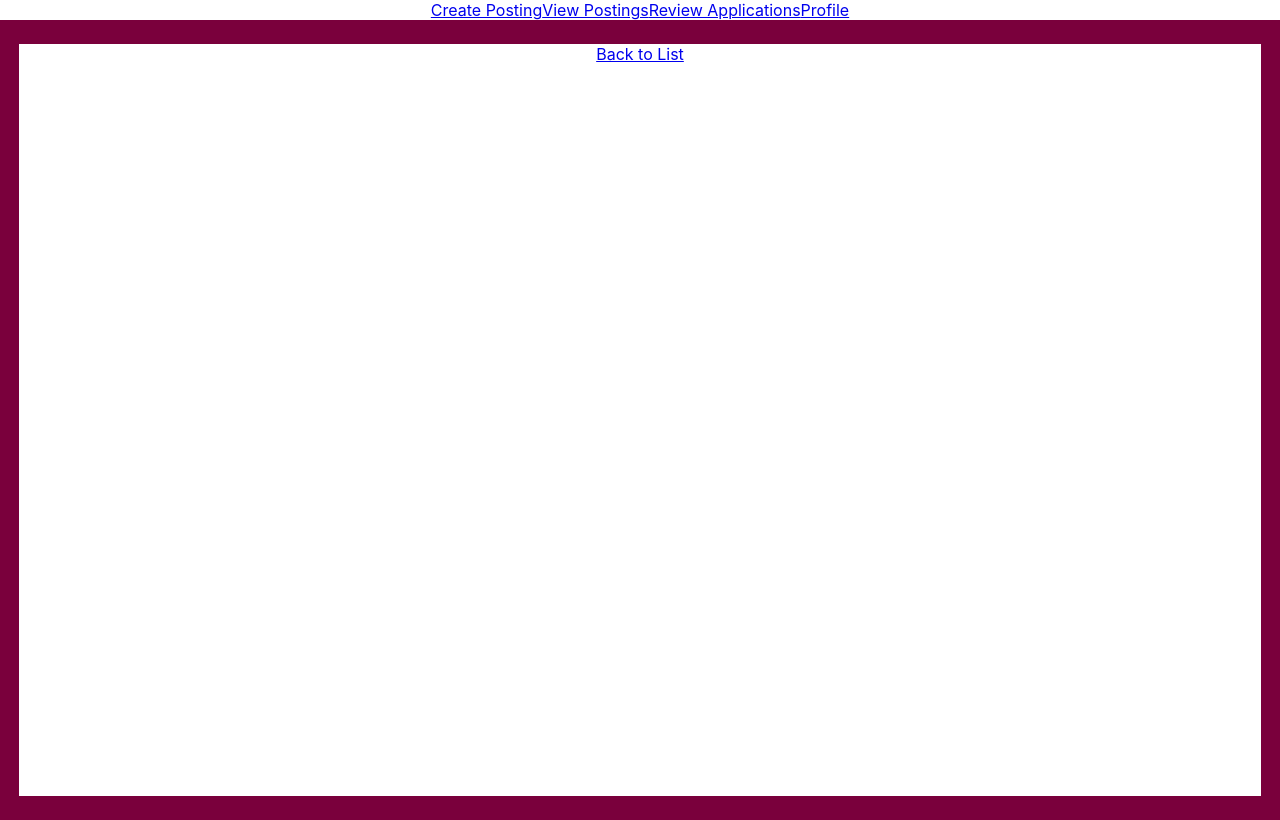
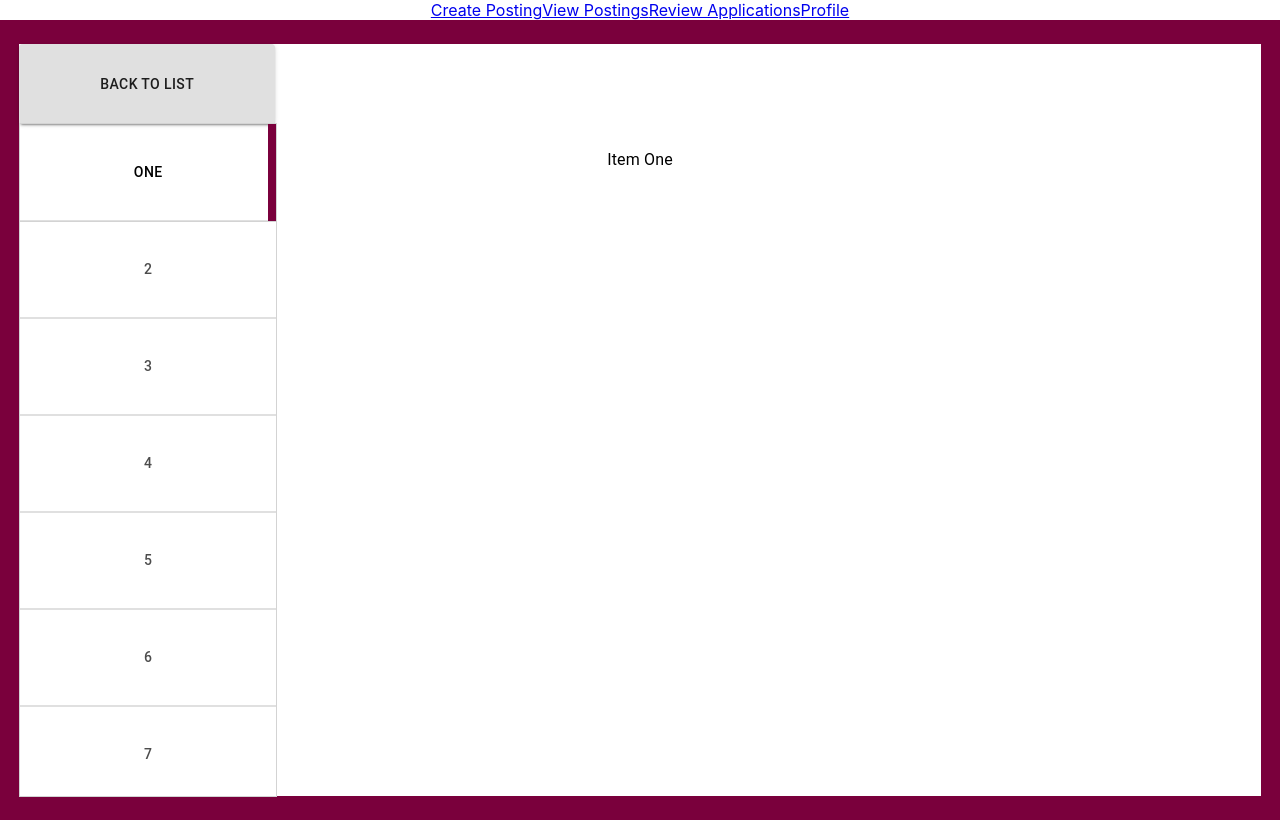
Before and after one commit to joshuaguinness/MacTA-Gateway, a React (Create React App) app: page /#/reviewapplications1P13 in a window 1280 px wide. Built offline with nearby package versions, Linux system fonts and the light colour scheme.

Commit message:
added tabs for different application packages

```diff
--- a/src/components/ListAppProf.css
+++ b/src/components/ListAppProf.css
@@ -22,7 +22,7 @@
 }
 
 .linkButton {
-	width: 25%;
+	width: 25% !important;
 	height: 200%;
 }
 
--- a/src/components/ListAppProf.js
+++ b/src/components/ListAppProf.js
@@ -1,6 +1,5 @@
 import React from "react";
 import './ListAppProf.css';
-import ReviewApplications from "./ReviewApplications.js";
 import {Box, Button, Grid} from '@material-ui/core';
 import {NavLink} from "react-router-dom";
 
@@ -16,7 +15,7 @@ class ListAppProf extends React.Component {
       			</Grid>
       			<Grid item xs={12}>
       				<NavLink className="linkText" exact to="/reviewapplications1P13">
-      					<Button className="linkButton" variant="contained" exact to="/reviewapplications1P13">
+      					<Button className="linkButton" variant="contained">
             				ENGINEER 1P13
             			</Button>
           			</NavLink>
--- a/src/components/ReviewApplications.css
+++ b/src/components/ReviewApplications.css
@@ -11,3 +11,57 @@
 	margin: 0 auto;
     position: relative;
 }
+
+.linkButton2 {
+	width: 20vw;
+	height: 10vh;
+	margin-right: 50%;
+	padding: 0px;
+}
+
+.linkText2 {
+	font-size: 15px;
+	color: black;
+	text-decoration: none;
+}
+
+.pushDown {
+	margin-top: 27px !important;
+	text-align: left;
+}
+
+.test {
+	position: absolute;
+	width: 20vw;
+	height: 84vh;
+	overflow-y: scroll;
+	outline-width: 1px;
+	outline-style: solid;
+	outline-color: lightgray;
+	margin-left: 1px;
+}
+
+.test2 {
+	max-width: 100vw !important;
+	height : 97px;
+	outline-width: 1px !important;
+	outline-style: solid !important;
+	outline-color: lightgray !important;
+}
+
+.alignRight {
+	width: 100%
+}
+
+.alignMe {
+	display: inline-flex;
+	width: 100%;
+}
+
+.PrivateTabIndicator-vertical-8 {
+	width: 8px !important;
+}
+
+.PrivateTabIndicator-colorSecondary-7 {
+    background-color: #7A003C !important;
+}
--- a/src/components/ReviewApplications.js
+++ b/src/components/ReviewApplications.js
@@ -1,19 +1,133 @@
 import React from "react";
 import './ReviewApplications.css';
-import {Box} from '@material-ui/core';
-import ListAppProf from "./ListAppProf.js";
-import {NavLink } from "react-router-dom";
+import {Box, Button, Grid, Tabs, Tab, Typography} from '@material-ui/core';
+import { makeStyles } from '@material-ui/core/styles';
+import {NavLink} from "react-router-dom";
+
+function TabPanel(props) {
+	  const { children, value, index, ...other } = props;
+
+	  return (
+	    <div
+	      role="tabpanel"
+	      hidden={value !== index}
+	      id={`vertical-tabpanel-${index}`}
+	      aria-labelledby={`vertical-tab-${index}`}
+	      {...other}
+	    >
+	      {value === index && (
+	        <Box p={3}>
+	          <Typography>{children}</Typography>
+	        </Box>
+	      )}
+	    </div>
+	  );
+	}
 
 
+function a11yProps(index) {
+  return {
+    id: `vertical-tab-${index}`,
+    'aria-controls': `vertical-tabpanel-${index}`,
+  };
+}
+
+class BodyTabs extends React.Component {
+	constructor(props) {
+		super(props);
+		this.state = {value : 0}
+		this.handleChange = this.handleChange.bind(this)
+	}
+
+	useStyles = makeStyles((theme) => ({
+	  root: {
+	    flexGrow: 1,
+	    backgroundColor: theme.palette.background.paper,
+	    display: 'flex',
+	    height: 224,
+	  },
+	  tabs: {
+	    borderRight: `2px solid ${theme.palette.divider}`,
+	  },
+	}));
+
+  	handleChange(e) {
+  		var parsed = parseInt(e.currentTarget.dataset.index, 10)
+  		console.log(parsed)
+  		this.setState({value: parsed})
+  	}
+
+
+  	render() {
+  		return(
+      		<div className = "alignMe">
+      			 <div className="test">
+          			<Tabs
+          				orientation="vertical"
+          				variant="scrollable"
+          				value={this.state.value}
+   						onChange={this.handleChange}
+          				className={this.useStyles.tabs}
+      				>
+      					<Tab label="one" className="test2" data-index={0} {...a11yProps(0)} />
+      					<Tab label="2" className="test2" data-index={1} {...a11yProps(1)} />
+      					<Tab label="3" className="test2" data-index={2} {...a11yProps(2)} />
+      					<Tab label="4" className="test2" data-index={3} {...a11yProps(3)} />
+      					<Tab label="5" className="test2" data-index={4} {...a11yProps(4)} />
+      					<Tab label="6" className="test2" data-index={5} {...a11yProps(5)} />
+      					<Tab label="7" className="test2" data-index={6} {...a11yProps(6)} />
+      				</Tabs>
+      				</div>
+
+      			<div className="alignRight">
+  			      <TabPanel value={this.state.value} index={0}>
+			        Item One
+			      </TabPanel>
+			      <TabPanel value={this.state.value} index={1}>
+			        Item Two
+			      </TabPanel>
+			      <TabPanel value={this.state.value} index={2}>
+			        Item Three
+			      </TabPanel>
+			      <TabPanel value={this.state.value} index={3}>
+			        Item Four
+			      </TabPanel>
+			      <TabPanel value={this.state.value} index={4}>
+			        Item Five
+			      </TabPanel>
+			      <TabPanel value={this.state.value} index={5}>
+			        Item Six
+			      </TabPanel>
+			      <TabPanel value={this.state.value} index={6}>
+			        Item Seven
+			      </TabPanel>
+				</div>
+  			</div>
+  		);
+  	}
+
+}
+
 class ReviewApplications extends React.Component {
+  constructor(props) {
+		super(props);
+	}
+
   render() {
   	console.log("hello")
     return (
       <Box component="div" className="background">
       	<Box component="div" className="foreground">
-      		<NavLink exact to="/reviewapplications">
-            	Back to List
-          	</NavLink>
+          	<Grid className="FixPadding" container spacing={0}>
+      			<Grid item xs={1}>
+      				<NavLink className="linkText2" exact to="/reviewapplications">
+      					<Button className="linkButton2" variant="contained">
+            				Back to List
+            			</Button>
+          			</NavLink>
+          		</Grid>
+          	</Grid>
+          	<BodyTabs />
       	</Box>
       </Box>
     );
```
